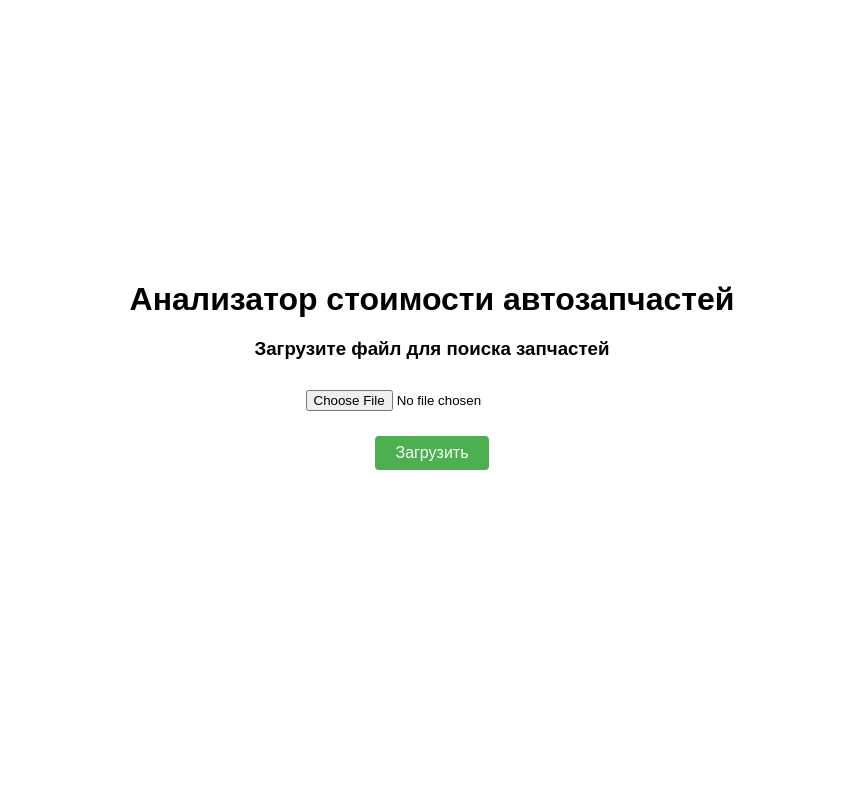
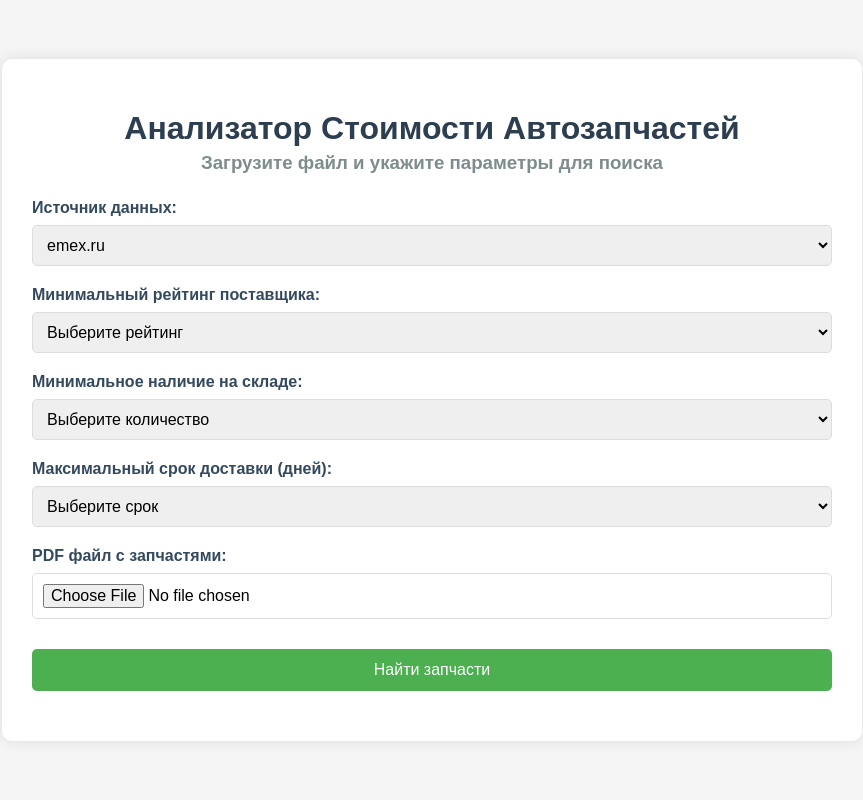
Before and after one commit to xander-che/AutoPartsCostAnalyzer, a Python web app: template templates/upload.html in a window 1280 px wide. Shown: the whole page, without its empty margins (208-1071 px from the left). Run offline with Jinja, Linux system fonts and the light colour scheme; the template is opened without the code that fills it, so the values that code supplies are empty.

Commit message:
html updated

```diff
--- a/templates/upload.html
+++ b/templates/upload.html
@@ -1,7 +1,7 @@
 <!DOCTYPE html>
 <html>
 <head>
-    <title>АСA</title>
+    <title>АСА</title>
     <style>
         body {
             font-family: Arial, sans-serif;
@@ -14,33 +14,61 @@
             justify-content: center;
             min-height: 100vh;
             box-sizing: border-box;
+            background-color: #f5f5f5;
         }
 
-        h1, h3 {
-            margin: 10px 0;
+        .container {
+            background-color: white;
+            padding: 30px;
+            border-radius: 10px;
+            box-shadow: 0 0 15px rgba(0,0,0,0.1);
+            width: 90%;
+            max-width: 800px;
         }
 
-        form {
-            margin: 20px 0;
-            display: flex;
-            flex-direction: column;
-            align-items: center;
-            gap: 15px;
+        h1 {
+            color: #2c3e50;
+            margin-bottom: 5px;
         }
 
-        input[type="file"] {
-            margin-bottom: 10px;
+        h3 {
+            color: #7f8c8d;
+            margin-top: 0;
+            margin-bottom: 25px;
+        }
+
+        .form-group {
+            margin-bottom: 20px;
+            text-align: left;
+        }
+
+        label {
+            display: block;
+            margin-bottom: 8px;
+            font-weight: bold;
+            color: #34495e;
+        }
+
+        select, input[type="file"] {
+            width: 100%;
+            padding: 10px;
+            border: 1px solid #ddd;
+            border-radius: 5px;
+            font-size: 16px;
+            box-sizing: border-box;
         }
 
         button {
-            padding: 8px 20px;
+            padding: 12px 25px;
             background-color: #4CAF50;
             color: white;
             border: none;
-            border-radius: 4px;
+            border-radius: 5px;
             cursor: pointer;
             font-size: 16px;
             transition: background-color 0.3s;
+            width: 100%;
+            margin-top: 10px;
         }
 
         button:hover {
@@ -53,8 +81,7 @@
         }
 
         #result {
-            width: 80%;
-            max-width: 800px;
+            width: 100%;
             margin: 20px auto;
             text-align: left;
         }
@@ -69,10 +96,9 @@
         }
 
         .error {
-            color: red;
+            color: #e74c3c;
         }
 
-        /* Стили для индикатора загрузки */
         .loader-container {
             display: flex;
             justify-content: center;
@@ -99,19 +125,74 @@
             margin-top: 15px;
             color: #4CAF50;
             font-weight: bold;
+            text-align: center;
         }
     </style>
 </head>
 <body>
-    <h1>Анализатор стоимости автозапчастей</h1>
-    <h3>Загрузите файл для поиска запчастей</h3>
+    <div class="container">
+        <h1>Анализатор Стоимости Автозапчастей</h1>
+        <h3>Загрузите файл и укажите параметры для поиска</h3>
 
-    <form method="post" enctype="multipart/form-data" action="/upload" id="uploadForm">
-        <input type="file" name="file" accept=".pdf" required>
-        <button type="submit" id="submitBtn">Загрузить</button>
-    </form>
+        <form method="post" enctype="multipart/form-data" action="/upload" id="uploadForm">
+            <div class="form-group">
+                <label for="data_source">Источник данных:</label>
+                <select id="data_source" name="data_source" required>
+                    <option value="emex.ru" selected>emex.ru</option>
+                </select>
+            </div>
 
-    <div id="result"></div>
+            <div class="form-group">
+                <label for="rating">Минимальный рейтинг поставщика:</label>
+                <select id="rating" name="rating" required>
+                    <option value="" disabled selected>Выберите рейтинг</option>
+                    <!-- Генерация значений от 3.5 до 5 с шагом 0.1 -->
+                    <script>
+                        for (let i = 35; i <= 50; i++) {
+                            const value = (i / 10).toFixed(1);
+                            document.write(`<option value="${value}">${value}</option>`);
+                        }
+                    </script>
+                </select>
+            </div>
+
+            <div class="form-group">
+                <label for="availability">Минимальное наличие на складе:</label>
+                <select id="availability" name="availability" required>
+                    <option value="" disabled selected>Выберите количество</option>
+                    <!-- Генерация значений от 5 до 20 -->
+                    <script>
+                        for (let i = 5; i <= 20; i++) {
+                            document.write(`<option value="${i}">${i}</option>`);
+                        }
+                    </script>
+                </select>
+            </div>
+
+            <div class="form-group">
+                <label for="delivery_time">Максимальный срок доставки (дней):</label>
+                <select id="delivery_time" name="delivery_time" required>
+                    <option value="" disabled selected>Выберите срок</option>
+                    <!-- Генерация значений от 1 до 30 -->
+                    <script>
+                        for (let i = 1; i <= 30; i++) {
+                            document.write(`<option value="${i}">${i}</option>`);
+                        }
+                    </script>
+                </select>
+            </div>
+
+
+            <div class="form-group">
+                <label for="file">PDF файл с запчастями:</label>
+                <input type="file" id="file" name="file" accept=".pdf" required>
+            </div>
+
+            <button type="submit" id="submitBtn">Найти запчасти</button>
+        </form>
+
+        <div id="result"></div>
+    </div>
 
     <script>
         document.getElementById('uploadForm').addEventListener('submit', async (e) => {
@@ -120,15 +201,13 @@
             const resultDiv = document.getElementById('result');
             const submitBtn = document.getElementById('submitBtn');
 
-            // Блокируем кнопку во время загрузки
             submitBtn.disabled = true;
 
-            // Показываем индикатор загрузки
             resultDiv.innerHTML = `
                 <div class="loader-container">
                     <div class="loader"></div>
                 </div>
-                <p class="loading-text">Обрабатываем ваш файл...</p>
+                <p class="loading-text">Ищем запчасти по вашим параметрам...</p>
             `;
 
             try {
@@ -145,7 +224,6 @@
                 resultDiv.innerHTML =
                     `<p class="error">Ошибка: ${error.message}</p>`;
             } finally {
-                // Разблокируем кнопку после завершения
                 submitBtn.disabled = false;
             }
         });
```
Also changed, not shown: 1 other file.
